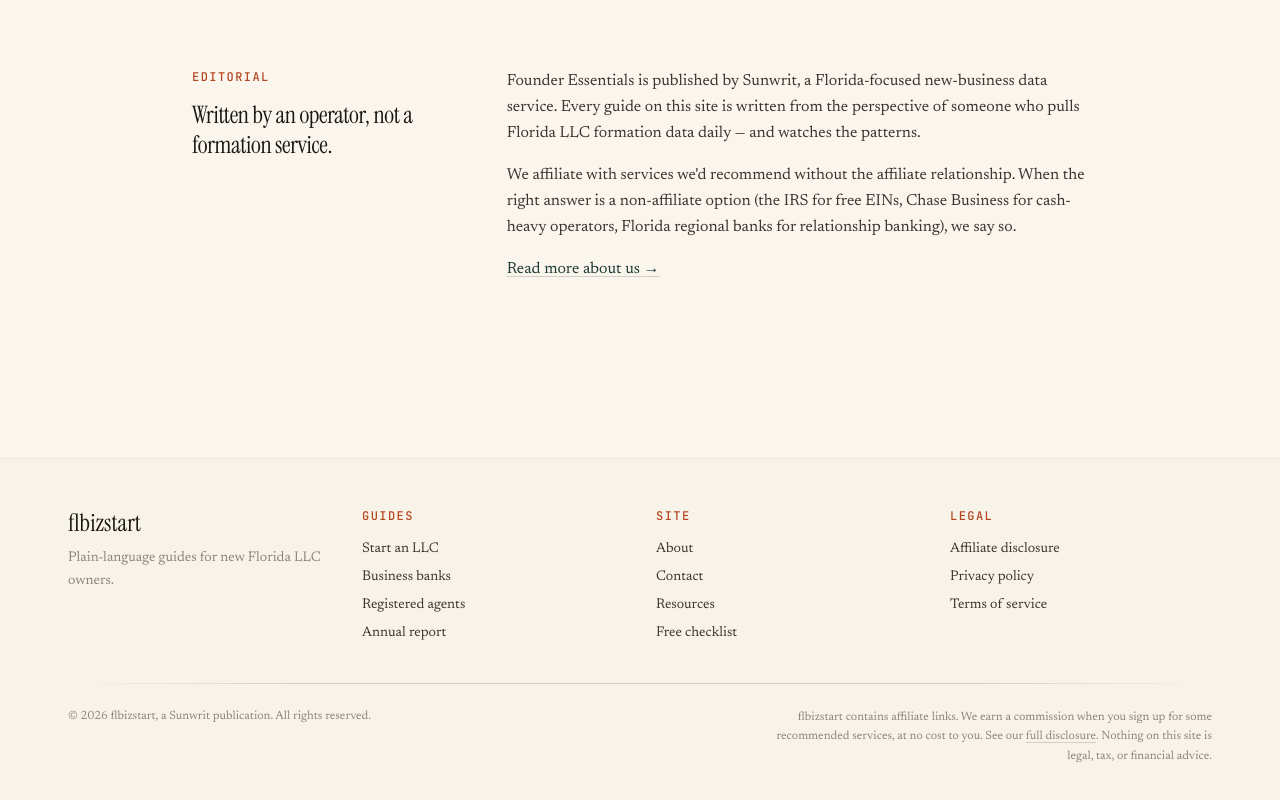
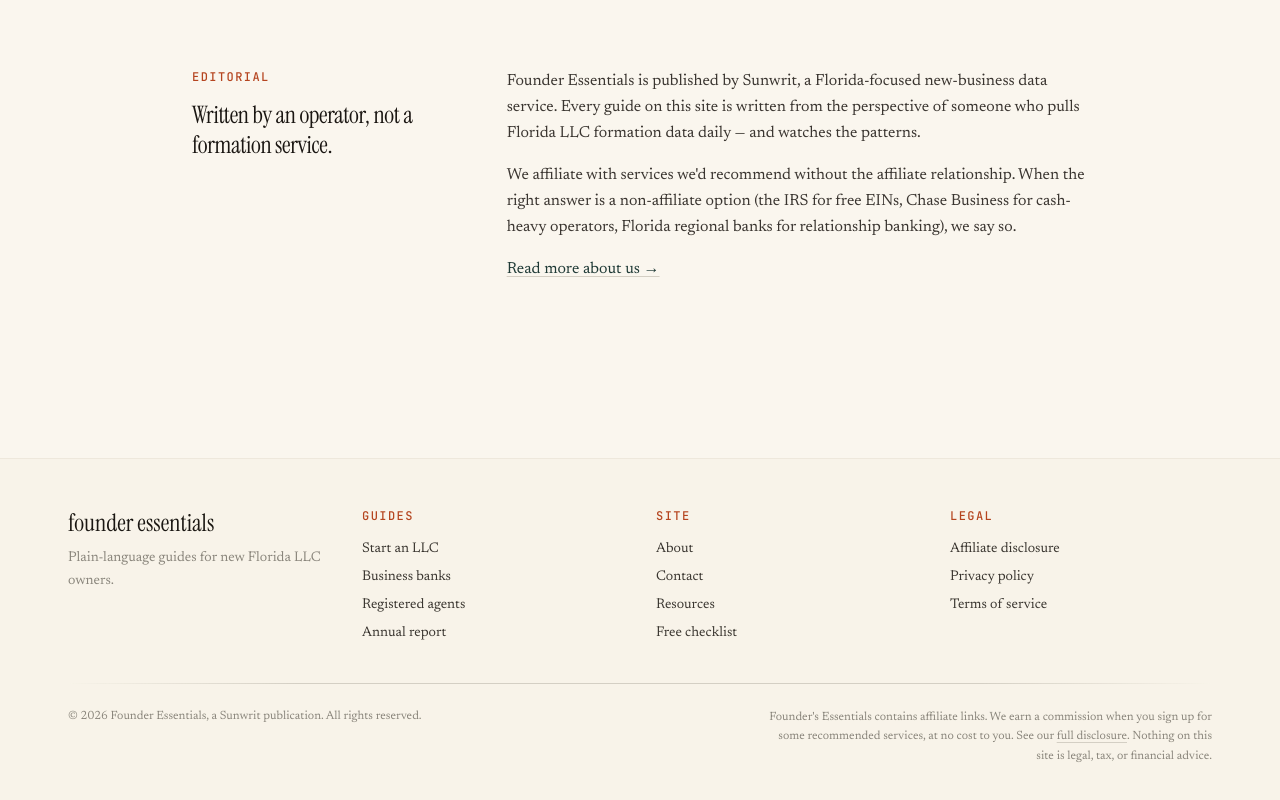
Before and after one commit to R812-coder/founderessentials, a Next.js app in the folder flbizstart/: page / in a window 1280 px wide. Shown: the part 3152-3952 px from the top of the page. Built offline with nearby package versions, Linux system fonts and the light colour scheme; no server answers.

Commit message:
Update Footer.tsx

```diff
--- a/flbizstart/src/components/Footer.tsx
+++ b/flbizstart/src/components/Footer.tsx
@@ -8,7 +8,7 @@
       <div className="max-w-wide mx-auto px-6 lg:px-12 py-12">
         <div className="grid grid-cols-2 md:grid-cols-4 gap-8 mb-10">
           <div className="col-span-2 md:col-span-1">
-            <div className="font-display text-2xl text-ink mb-2">flbizstart</div>
+            <div className="font-display text-2xl text-ink mb-2">founder essentials</div>
             <p className="text-sm text-warmgray leading-relaxed">
               Plain-language guides for new Florida LLC owners.
             </p>
@@ -92,10 +92,10 @@
 
         <div className="flex flex-col md:flex-row justify-between gap-4 text-xs text-warmgray">
           <div>
-            © {year} flbizstart, a Sunwrit publication. All rights reserved.
+            © {year} Founder Essentials, a Sunwrit publication. All rights reserved.
           </div>
           <div className="max-w-md md:text-right leading-relaxed">
-            flbizstart contains affiliate links. We earn a commission when you sign up for some recommended services, at no cost to you. See our <Link href="/disclosure" className="text-warmgray underline decoration-warmgray-soft hover:decoration-terracotta">full disclosure</Link>. Nothing on this site is legal, tax, or financial advice.
+            Founder's Essentials contains affiliate links. We earn a commission when you sign up for some recommended services, at no cost to you. See our <Link href="/disclosure" className="text-warmgray underline decoration-warmgray-soft hover:decoration-terracotta">full disclosure</Link>. Nothing on this site is legal, tax, or financial advice.
           </div>
         </div>
       </div>
```
